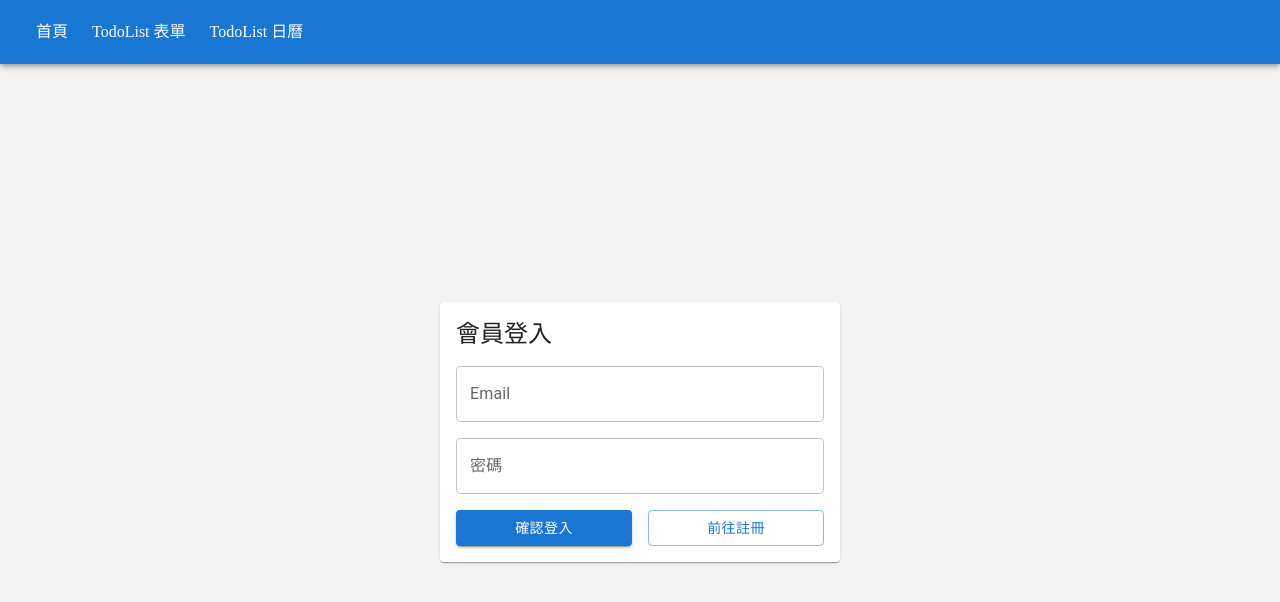
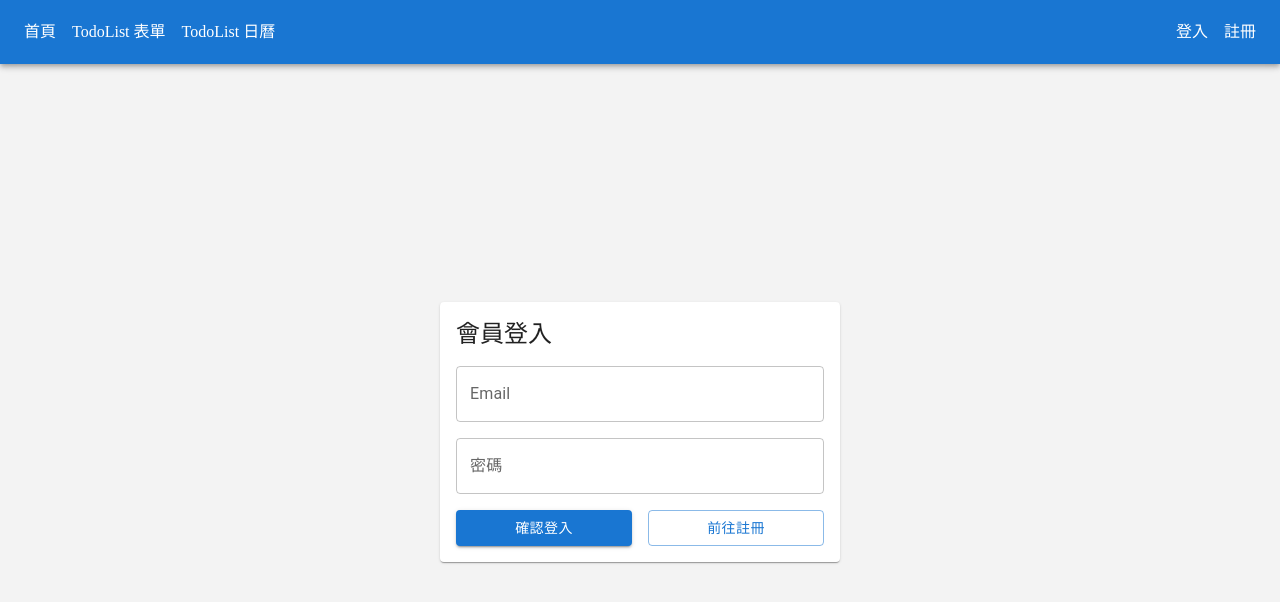
Before and after one commit to Aruminiya/PRACTISE_react-todolist, a React (Vite) app: page /login in a window 1280 px wide. Shown: the top 602 px of the page. Built offline with nearby package versions, Linux system fonts and the light colour scheme.

Commit message:
準備改路由結構

```diff
--- a/src/App.tsx
+++ b/src/App.tsx
@@ -2,7 +2,6 @@ import { styled } from '@mui/system';
 
 import Navbar from './components/Navbar.tsx';
 import Router from './router/Router.tsx';
-
 import HexApiContextProvider from './context/HexApiContextProvider.tsx';
 
 const MainScreen = styled('div')(() => ({
@@ -17,6 +16,7 @@ const MainScreen = styled('div')(() => ({
 }));
 
 function App() {
+
   return (
     <HexApiContextProvider>
       <MainScreen>
--- a/src/components/Navbar.tsx
+++ b/src/components/Navbar.tsx
@@ -1,4 +1,7 @@
-import { AppBar, Box, Toolbar, Link } from '@mui/material';
+import { AppBar, Box, Toolbar, Link, Stack } from '@mui/material';
+import { useEffect, useState, useContext } from 'react';
+import { HexApiContext } from '../context/HexApiContextProvider.tsx';
+import { useLocation, useNavigate } from 'react-router-dom';
 
 const links = [
   {
@@ -6,23 +9,64 @@ const links = [
     title: "首頁"
   },
   {
-    href: "/todoList",
+    href: "/todoList/todoList-form",
     title: "TodoList 表單"
   },
   {
-    href: "/todoList-date",
+    href: "/todoList/todoList-date",
     title: "TodoList 日曆"
   }
 ];
 
-export default function ButtonAppBar() {
+export default function Navbar() {
+  const [ token, setToken ] = useState<boolean | undefined>(false);
+  const HexApiCtx = useContext(HexApiContext);
+  const { signout } = HexApiCtx;
+  // const location = useLocation();
+
+
+  const handleCheckHaveToken = () => {
+    setToken(()=>{
+      const getToken = JSON.parse(localStorage.getItem('userData')!);
+      return getToken
+    })
+  };
+
+  const handleLogOut = async () => {
+    await signout();
+    localStorage.removeItem('userData');
+    window.location.href = '/';
+  };
+
+  useEffect(()=>{
+    handleCheckHaveToken();
+  }, []);
+
   return (
     <Box sx={{ flexGrow: 1 }}>
       <AppBar position="static">
         <Toolbar>
-          {links.map(link => <Box key={link.href} margin="0 12px">
-            <Link color="white" href={link.href} underline="none">{link.title}</Link>
-          </Box>)}
+          <Stack direction="row" spacing={2} sx={{ width: '100%', justifyContent: "space-between", alignItems: "center" }}>
+            <Stack direction="row" spacing={2}>
+                {links.map(link =>
+                  <Box key={link.href} margin="0 12px">
+                    <Link color="white" href={link.href} underline="none">{link.title}</Link>
+                  </Box>
+                )}
+              </Stack>
+              <Stack direction="row" spacing={2}>
+                {token ?
+                  <>
+                    <Link sx={{cursor: "pointer"}} color="white" onClick={handleLogOut} underline="none" >登出</Link>
+                  </>
+                  :
+                  <>
+                    <Link color="white" href={'/login'} underline="none">登入</Link>
+                    <Link color="white" href={'/signup'} underline="none">註冊</Link>
+                  </>
+                }
+              </Stack>
+            </Stack>
         </Toolbar>
       </AppBar>
     </Box>
--- a/src/context/HexApiContextProvider.tsx
+++ b/src/context/HexApiContextProvider.tsx
@@ -1,5 +1,5 @@
 import { createContext, ReactNode } from 'react';
-import axios, {AxiosResponse} from 'axios';
+import axios, { AxiosResponse } from 'axios';
 
 type HexApiContextValue = {
   login: (data: loginData) => Promise<AxiosResponse>;
@@ -11,6 +11,7 @@ type HexApiContextValue = {
   putTodo: (content: string, id: string) => Promise<AxiosResponse>;
   deleteTodo: (id: string) => Promise<AxiosResponse>;
   patchTodo: (id: string) => Promise<AxiosResponse>;
+  checkTokenStatus: (success: () => void, fail: () => void) => Promise<void>;
 };
 
 type HexApiContextProviderProps = {
@@ -29,7 +30,8 @@ export const HexApiContext = createContext<HexApiContextValue>({
   postTodo: () => Promise.resolve({} as AxiosResponse),
   putTodo: () => Promise.resolve({} as AxiosResponse),
   deleteTodo: () => Promise.resolve({} as AxiosResponse),
-  patchTodo: () => Promise.resolve({} as AxiosResponse)
+  patchTodo: () => Promise.resolve({} as AxiosResponse),
+  checkTokenStatus: () => Promise.resolve()
 });
 
 const getToken = () => JSON.parse(localStorage.getItem('userData')!).token;
@@ -45,7 +47,7 @@ export default function HexApiContextProvider({ children }: HexApiContextProvide
       if (axios.isAxiosError(error)) {
         throw error.response?.data.message
       } else {
-        throw error // `axios.isAxiosError` 是 Axios 提供的一个类型保护（type guard）函数，用于检查一个错误对象是否是由 Axios 请求引发的。这在处理错误时非常有用，因为它允许你区分 Axios 错误和其他类型的错误，从而可以更有针对性地处理错误。
+        throw error
       }
     }
   };
@@ -59,7 +61,7 @@ export default function HexApiContextProvider({ children }: HexApiContextProvide
       if (axios.isAxiosError(error)) {
         throw error.response?.data.message
       } else {
-        throw error // `axios.isAxiosError` 是 Axios 提供的一个类型保护（type guard）函数，用于检查一个错误对象是否是由 Axios 请求引发的。这在处理错误时非常有用，因为它允许你区分 Axios 错误和其他类型的错误，从而可以更有针对性地处理错误。
+        throw error
       }
     }
   };
@@ -191,5 +193,17 @@ export default function HexApiContextProvider({ children }: HexApiContextProvide
     }
   };
 
-  return <HexApiContext.Provider value={{ login, signup, checkout, signout, getTodo, postTodo, putTodo, deleteTodo, patchTodo }}>{children}</HexApiContext.Provider>;
-}
+
+  // 檢查登入狀態
+  const checkTokenStatus = async (success: () => void , fail: () => void) => {
+    try {
+      await checkout();
+      success();
+    } catch(error) {
+      console.log(error);
+      fail();
+    }
+  };
+
+  return <HexApiContext.Provider value={{ login, signup, checkout, signout, getTodo, postTodo, putTodo, deleteTodo, patchTodo, checkTokenStatus }}>{children}</HexApiContext.Provider>;
+};
--- a/src/pages/Login.tsx
+++ b/src/pages/Login.tsx
@@ -29,7 +29,7 @@ export default function Login() {
     try {
       const result = await login(data);
       localStorage.setItem("userData",JSON.stringify(result.data)); // 把登入的 Token 存入 localhost
-      navigate('/todoList'); // 登入成功後跳轉到 TodoList 頁面
+      navigate('/todoList/todoList-form'); // 登入成功後跳轉到 TodoList 頁面
     } catch(errMessage) {
       console.error(errMessage);
       if (Array.isArray(errMessage)) {
@@ -90,4 +90,4 @@ export default function Login() {
       </Card>
     </Box>
   );
-}
+};
--- a/src/pages/Signup.tsx
+++ b/src/pages/Signup.tsx
@@ -115,4 +115,4 @@ export default function Signup() {
       </Card>
     </Box>
   );
-}
+};
--- a/src/pages/TodoListDate.tsx
+++ b/src/pages/TodoList/TodoListDate.tsx
@@ -2,8 +2,8 @@ import { useState, useContext, useEffect } from 'react';
 import { Calendar, momentLocalizer, Event } from 'react-big-calendar';
 import moment from 'moment';
 import 'react-big-calendar/lib/css/react-big-calendar.css';
-import { HexApiContext } from '../context/HexApiContextProvider.tsx';
-import { formatTimestampToDate } from '../utils/dateUtils.ts';
+import { HexApiContext } from '../../context/HexApiContextProvider.tsx';
+import { formatTimestampToDate } from '../../utils/dateUtils.ts';
 
 import { Container, Box } from '@mui/material';
 
--- a/src/pages/TodoList.tsx
+++ b/src/pages/TodoList/TodoListForm.tsx
@@ -1,8 +1,7 @@
 import { Container, Table, TableBody, TableCell, TableContainer, TableHead, TableRow, Paper, Checkbox, TextField, Stack, Button } from '@mui/material';
 
 import { useEffect, useState, useContext } from 'react';
-import { HexApiContext } from '../context/HexApiContextProvider.tsx';
-import { useNavigate } from 'react-router-dom';
+import { HexApiContext } from '../../context/HexApiContextProvider.tsx';
 
 import IconButton from '@mui/material/IconButton';
 import EditIcon from '@mui/icons-material/Edit';
@@ -10,7 +9,7 @@ import DeleteIcon from '@mui/icons-material/Delete';
 import CheckIcon from '@mui/icons-material/Check';
 import ClearIcon from '@mui/icons-material/Clear';
 
-import { formatTimestampToDate } from '../utils/dateUtils.ts';
+import { formatTimestampToDate } from '../../utils/dateUtils.ts';
 
 // 定義待辦事項的接口
 type Todo = {
@@ -22,19 +21,7 @@ type Todo = {
 
 export default function TodoList() {
   const HexApiCtx = useContext(HexApiContext);
-  const { getTodo, postTodo, putTodo, deleteTodo, patchTodo, checkout } = HexApiCtx;
-  const navigate = useNavigate();
-
-  const checkTokenStatus = async () => {
-    try {
-      await checkout();
-      handleGetTodo();
-    } catch(error) {
-      console.log(error);
-      navigate('/login');
-    }
-  };
-
+  const { getTodo, postTodo, putTodo, deleteTodo, patchTodo } = HexApiCtx;
 
   const [ rowData, setRowData ] = useState<Todo[]>([]);
   const [ editDataId, setEditDataId ] = useState<string>('');
@@ -106,7 +93,7 @@ export default function TodoList() {
   }
 
   useEffect(() => {
-    checkTokenStatus();
+    handleGetTodo();
   // eslint-disable-next-line react-hooks/exhaustive-deps
   }, []);
 
--- /dev/null
+++ b/src/pages/TodoList/index.tsx
@@ -0,0 +1,23 @@
+import { Outlet } from "react-router-dom";
+import { useEffect, useContext } from 'react';
+
+import { HexApiContext } from '../../context/HexApiContextProvider.tsx';
+import { useNavigate } from 'react-router-dom';
+
+export default function TodoList() {
+  // 檢查登入狀態
+  const HexApiCtx = useContext(HexApiContext);
+  const { checkTokenStatus } = HexApiCtx;
+  const navigate = useNavigate();
+
+  useEffect(() => {
+    checkTokenStatus(() => {}, () => { navigate('/login') });
+  // eslint-disable-next-line react-hooks/exhaustive-deps
+  }, []);
+
+  return (
+    <>
+      <Outlet />
+    </>
+  );
+};
```
Also changed, not shown: src/router/Router.tsx (+15 -7 lines).
